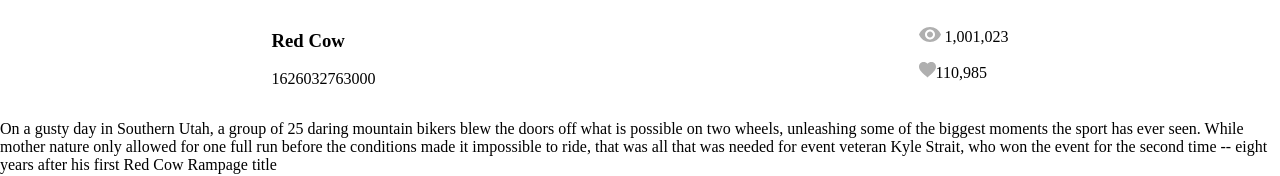
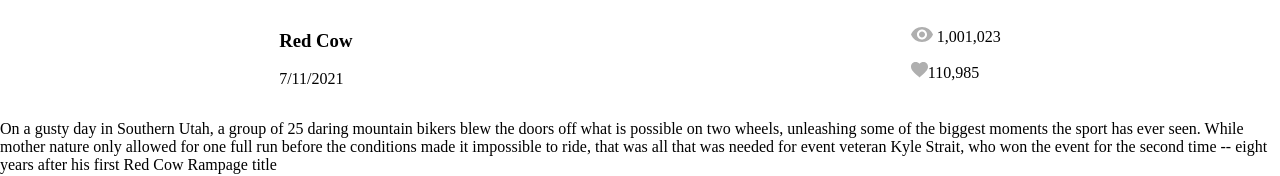
Before and after one commit to rm-jordan/brainflix, a React (Create React App) app: page / in a window 1280 px wide. Shown: the part 490-666 px from the top of the page. Built offline with nearby package versions, Linux system fonts and the light colour scheme.

Commit message:
fixed timestamp in main component

```diff
--- a/src/components/Main/Main.js
+++ b/src/components/Main/Main.js
@@ -11,7 +11,7 @@
     <div className='flex-test'>
     <div className=''>
       <h3 className='main__author'>{props.currentVideo.channel}</h3>
-      <p className='main__date'>{props.currentVideo.timestamp}</p>
+      <p className='main__date'>{new Date(props.currentVideo.timestamp).toLocaleDateString()}</p>
     </div>
     <div>
     <p><img src={views}
```
